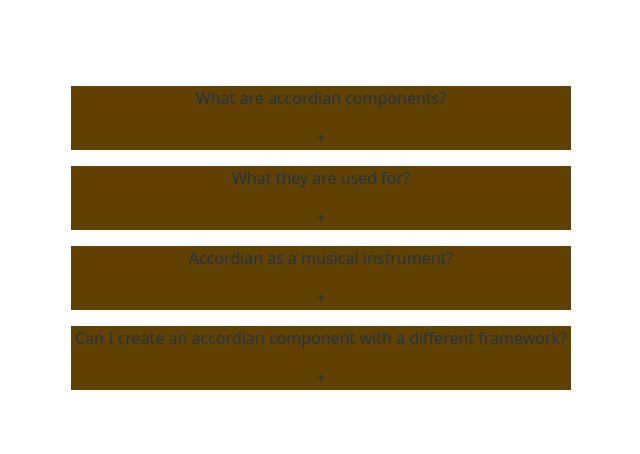
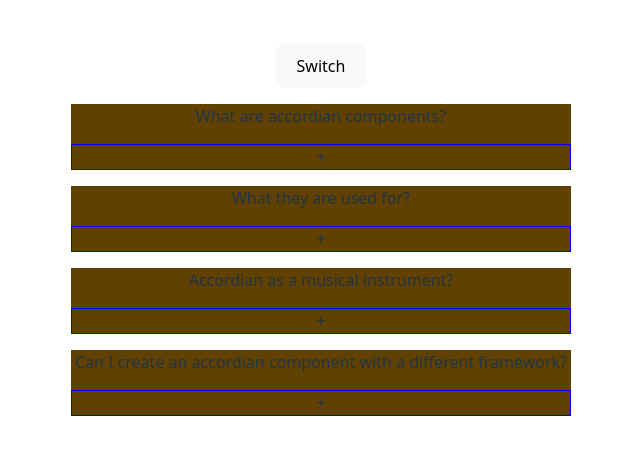
Before and after one commit to YashdeepN/reactjs-small-projects, a React (Vite) app in the folder project-01/reactjs-small-project-01/: page / in a window 1280 px wide. Shown: the part 194-648 px from the top of the page, without its empty margins (351-991 px from the left). Built offline with nearby package versions, Linux system fonts and the light colour scheme.

Commit message:
implement functionallity for toggling single and multi mode

```diff
--- a/project-01/reactjs-small-project-01/src/components/accordian/Accordian.jsx
+++ b/project-01/reactjs-small-project-01/src/components/accordian/Accordian.jsx
@@ -3,13 +3,26 @@ import data from "./data";
 import "./style.css";
 
 const Accordian = () => {
-  const [selected, setSelected] = useState(null);
+  //   const [selected, setSelected] = useState(null);
+
+  const [showSingle, setShowSingle] = useState(false);
 
   const [selectedArr, setSelectedArr] = useState([]);
 
+  function toggleMode() {
+    setShowSingle(!showSingle);
+  }
+
   function handleSingleSelection(id) {
     // setSelected(id === selected ? null : id);
+    if (selectedArr.includes(id)) {
+      setSelectedArr([]);
+    } else {
+      setSelectedArr([id]);
+    }
+  }
 
+  function handleMultiSelection(id) {
     if (selectedArr.includes(id)) {
       const newSelectedArr = selectedArr.filter((e) => e !== id);
       setSelectedArr([...newSelectedArr]);
@@ -20,20 +33,28 @@ const Accordian = () => {
         setSelectedArr([id]);
       }
       //   setSelectedArr(selectedArr.length > 0 ? [...selectedArr, id] : [id]);
-      console.log(`add hua: ${selectedArr}`);
     }
+    console.log(selectedArr);
   }
 
   return (
     <div className="wrapper">
+      <button onClick={toggleMode}>Switch</button>
       <div className="accordian">
         {data && data.length > 0 ? (
           data.map((d) => (
             <div className="item" key={d.id}>
               <div className="title">
                 <p>{d.question}</p>
-                <p onClick={() => handleSingleSelection(d.id)}>
-                  {selected === d.id ? "–" : "+"}
+                <p
+                  className="expandBtn"
+                  onClick={
+                    showSingle
+                      ? () => handleSingleSelection(d.id)
+                      : () => handleMultiSelection(d.id)
+                  }
+                >
+                  {/* {selected === d.id ? "–" : "+"} */}+
                 </p>
               </div>
               {/* {selected === d.id ? <div>{d.answer}</div> : null} */}
--- a/project-01/reactjs-small-project-01/src/components/accordian/style.css
+++ b/project-01/reactjs-small-project-01/src/components/accordian/style.css
@@ -4,6 +4,7 @@
   width: 100vw;
   justify-content: center;
   align-items: center;
+  flex-direction: column;
 }
 
 .accordian {
@@ -13,3 +14,7 @@
 .item {
   background-color: #614101;
 }
+
+.expandBtn {
+  border: 1px solid blue;
+}
```
